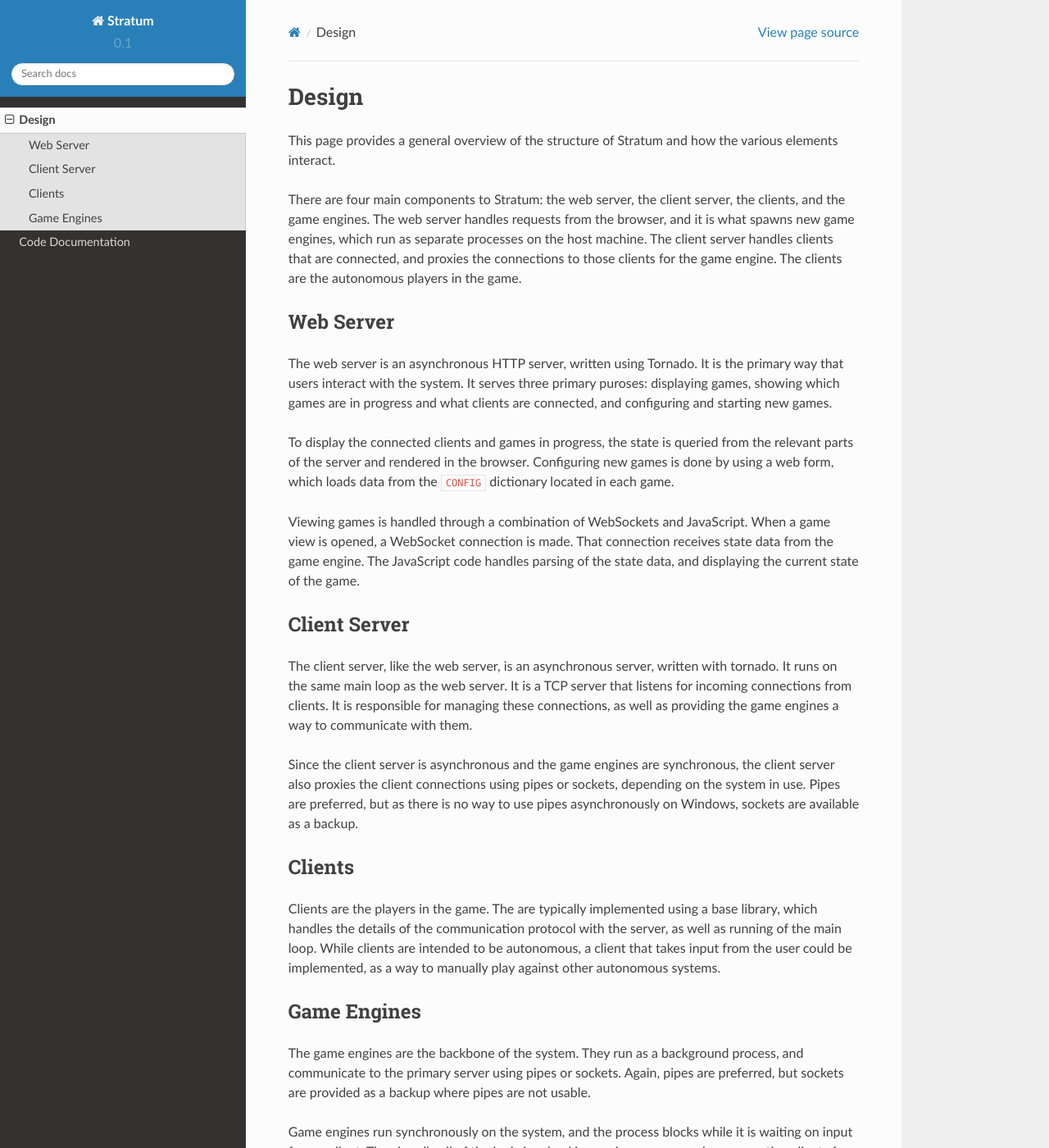
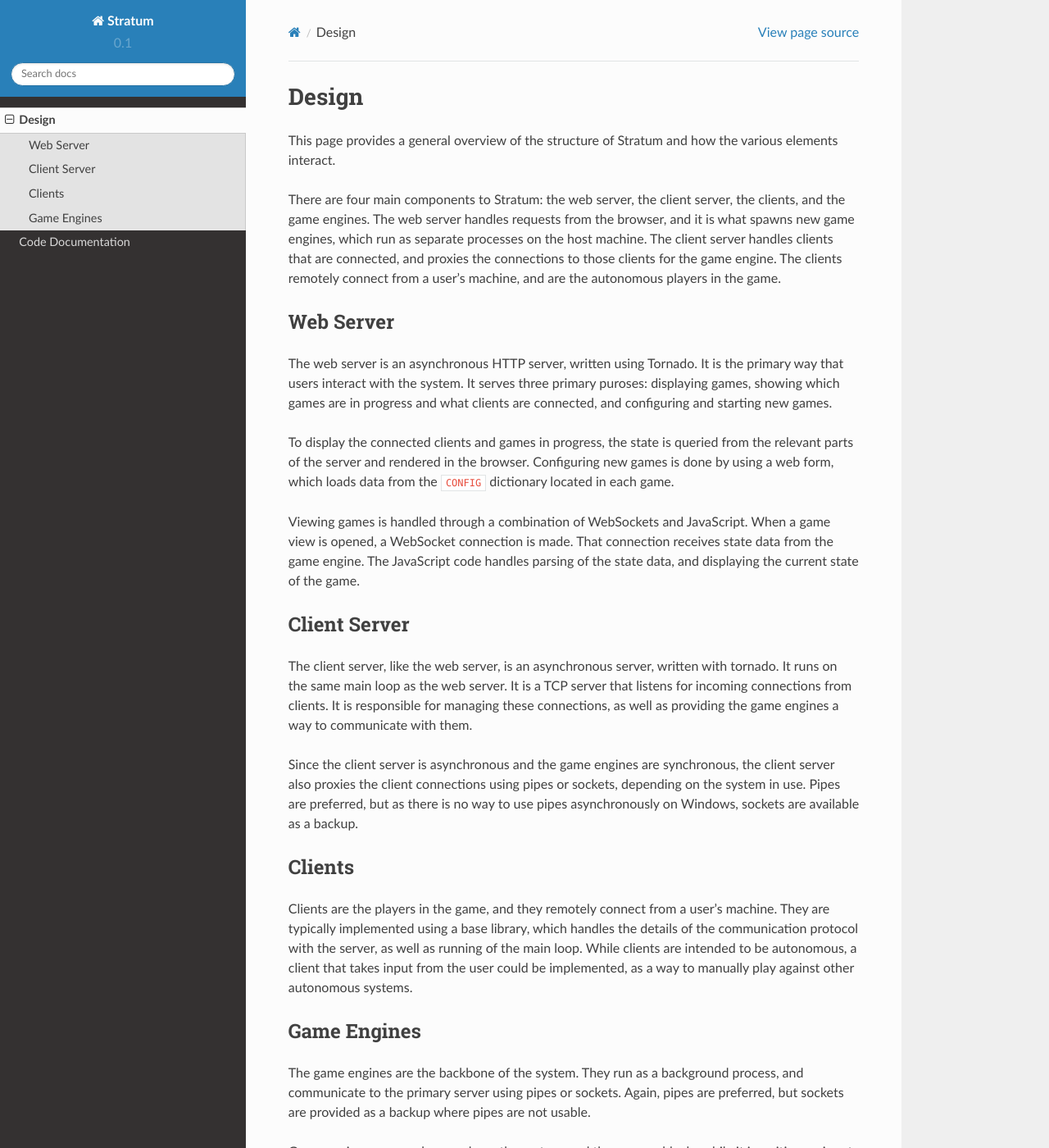
Before and after one commit to stratumgs/stratum, a Sphinx documentation site: the page built from docs/design.rst, in a window 1280 px wide and 1400 px high. Shown: the whole window at 82% size. Built offline with Sphinx 7.4.7 and the Read the Docs theme 2.0.0, drawn with Linux system fonts in a browser that asks for light colours.

Commit message:
add that clients remotely connect

```diff
--- a/docs/design.rst
+++ b/docs/design.rst
@@ -8,8 +8,9 @@ There are four main components to Stratum: the web server, the client server,
 the clients, and the game engines. The web server handles requests from the
 browser, and it is what spawns new game engines, which run as separate processes
 on the host machine. The client server handles clients that are connected, and
-proxies the connections to those clients for the game engine. The clients are
-the autonomous players in the game.
+proxies the connections to those clients for the game engine. The clients
+remotely connect from a user's machine, and are the autonomous players in the
+game.
 
 
 Web Server
@@ -49,11 +50,12 @@ use pipes asynchronously on Windows, sockets are available as a backup.
 Clients
 -------
 
-Clients are the players in the game. The are typically implemented using a base
-library, which handles the details of the communication protocol with the
-server, as well as running of the main loop. While clients are intended to be
-autonomous, a client that takes input from the user could be implemented, as a
-way to manually play against other autonomous systems.
+Clients are the players in the game, and they remotely connect from a user's
+machine. They are typically implemented using a base library, which handles the
+details of the communication protocol with the server, as well as running of the
+main loop. While clients are intended to be autonomous, a client that takes
+input from the user could be implemented, as a way to manually play against
+other autonomous systems.
 
 
 Game Engines
```
